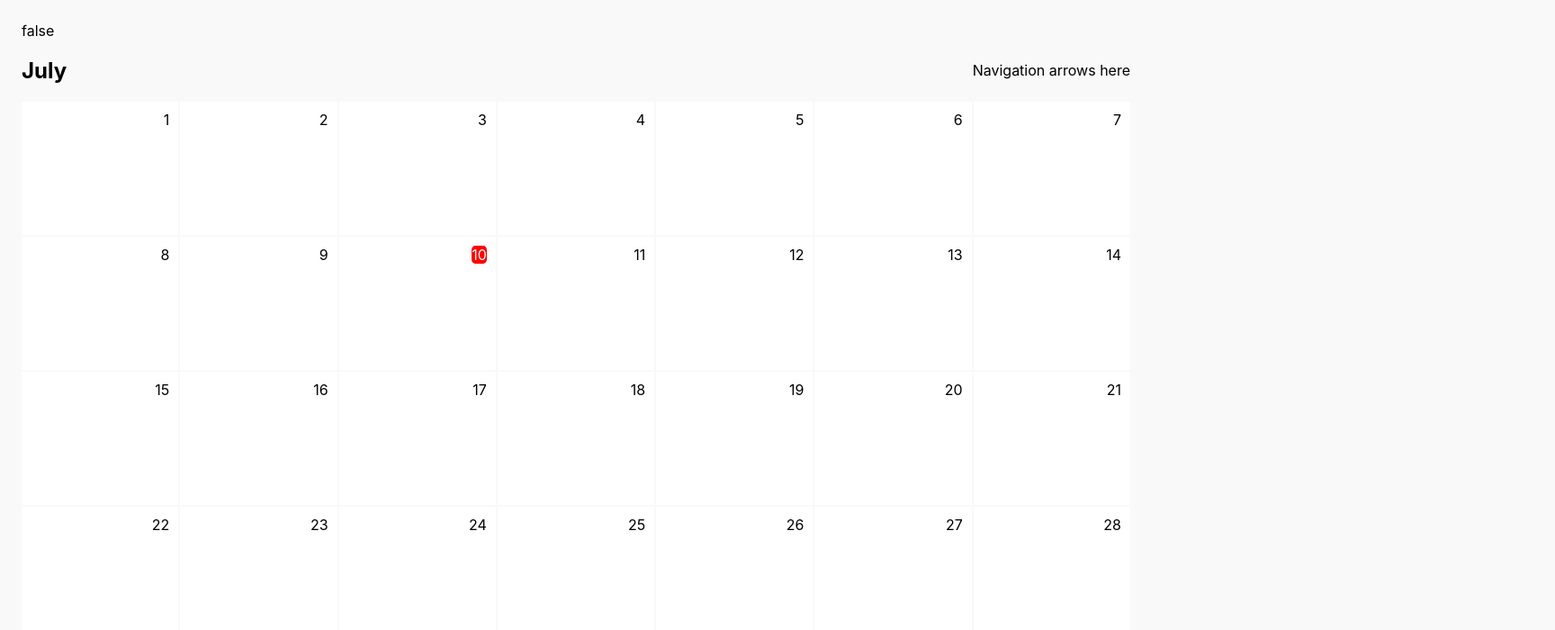
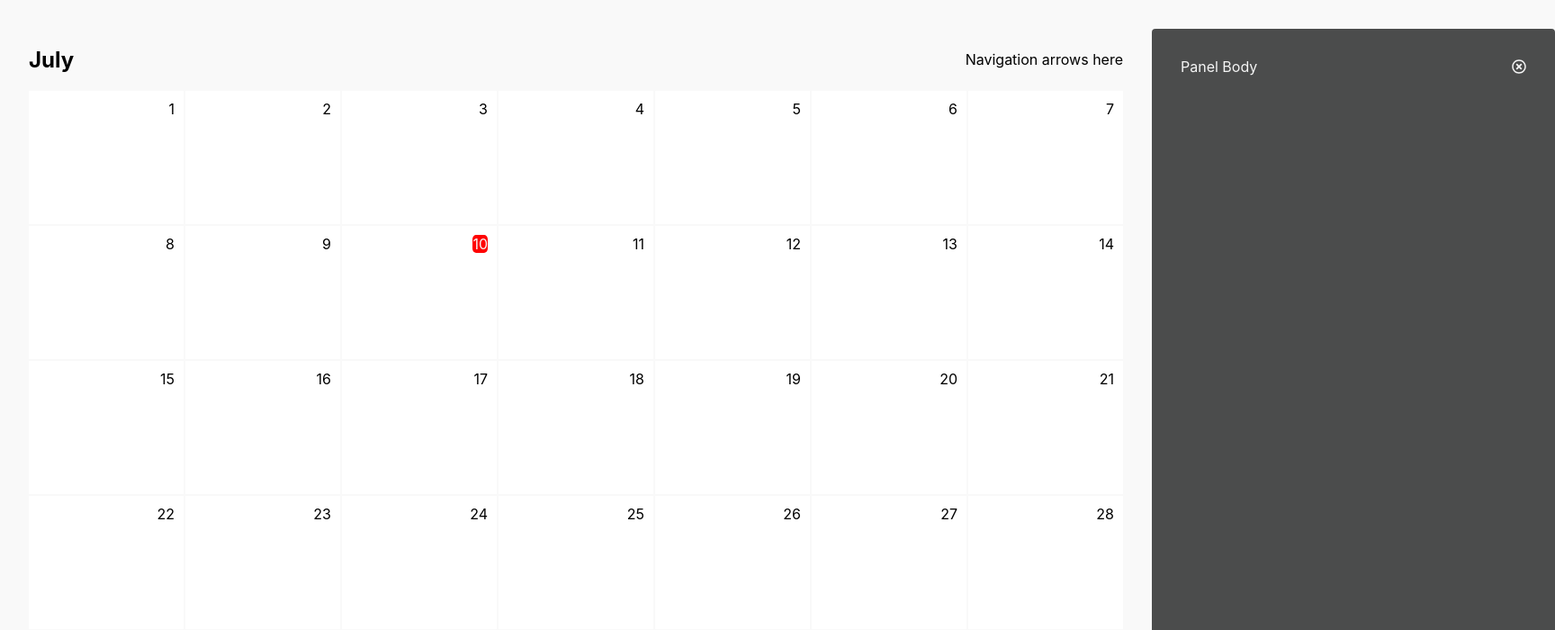
Before and after one commit to cgmferrier/react-calendar, a React (Create React App) app: page / in a window 1280 px wide. Shown: the top 700 px of the page at 90% size, 1728 px wide, since content can reach past the window. Built offline with nearby package versions, Linux system fonts and the light colour scheme.

Commit message:
Added open/close panel when a day is clicked

```diff
--- a/src/App.scss
+++ b/src/App.scss
@@ -9,5 +9,11 @@ body, html {
 }
 
 body {
-  padding: 24px;
+  padding: 2em;
 }
+
+html {
+  height: 100%;
+  overflow: hidden;
+  width: 100%;
+}
--- a/src/App.tsx
+++ b/src/App.tsx
@@ -1,13 +1,26 @@
+import { library } from '@fortawesome/fontawesome-svg-core'
+import { fab } from '@fortawesome/free-brands-svg-icons'
+import { faTimesCircle } from '@fortawesome/free-regular-svg-icons'
 import Calendar from 'components/calendar/calendar.component';
+import ReminderPanel from 'components/reminder-panel/reminder.panel.component';
 import React from 'react';
-import { Provider } from 'react-redux';
+import { Provider, useSelector } from 'react-redux';
 import store from 'store/index';
+import { isPanelOpen } from 'store/reducers';
 import './App.scss';
+
+library.add(fab, faTimesCircle)
+
+export const Panel = () => {
+  const panelOpen = useSelector(isPanelOpen);
+  return (<ReminderPanel open={panelOpen}/>);
+}
 
 function App() {
   return (
     <Provider store={store}>
       <Calendar/>
+      <Panel/>
     </Provider>
   );
 }
--- a/src/components/calendar/calendar.component.tsx
+++ b/src/components/calendar/calendar.component.tsx
@@ -1,13 +1,6 @@
 import Day from 'components/day/day.component';
 import React from 'react';
-import { useSelector } from 'react-redux';
-import { isPanelOpen } from 'store/reducers';
 import './calendar.component.scss'
-
-export const PanelOpen = () => {
-  const panelOpen = useSelector(isPanelOpen);
-  return (<div>{`${panelOpen}`}</div>);
-}
 
 class Calendar extends React.Component {
   state: { currentDay: number; currentMonth: string, totalDays: number };
@@ -35,7 +28,6 @@ class Calendar extends React.Component {
   render() {
     return (
       <section className='calendar'>
-        <PanelOpen/>
         <header className='calendar__header'>
           <h2 className='calendar__title'>{this.state.currentMonth}</h2>
           <div className='calendar__navigation'>Navigation arrows here</div>
--- /dev/null
+++ b/src/components/reminder-panel/reminder-panel.component.scss
@@ -0,0 +1,27 @@
+.reminder-panel {
+  background: #4b4c4c;
+  border-radius: 4px;
+  color: #f5f5f5;
+  height: calc(100% - 8em);
+  margin: 2em calc(-1 * (25% + 8em)) 2em;
+  padding: 2em;
+  position: absolute;
+  right: 0;
+  top: 0;
+  transition: margin-right 350ms ease-in-out;
+  width: 30%;
+
+  &--open {
+    margin-right: 2em;
+  }
+
+  &__header {
+    align-items: center;
+    display: flex;
+    justify-content: space-between;
+  }
+
+  &__icon {
+    cursor: pointer;
+  }
+}
--- /dev/null
+++ b/src/components/reminder-panel/reminder.panel.component.tsx
@@ -0,0 +1,34 @@
+import { FontAwesomeIcon } from '@fortawesome/react-fontawesome';
+import classNames from 'classnames';
+import React from 'react';
+import { connect } from 'react-redux';
+import { togglePanel } from 'store/actions/layout.action';
+import './reminder-panel.component.scss';
+
+class ReminderPanel extends React.Component<{ open: boolean, dispatch: any }> {
+
+  closePanel(): void {
+    this.props.dispatch(togglePanel(false));
+  }
+
+  render() {
+    return (
+      <section className={
+        classNames('reminder-panel', {
+          'reminder-panel--open': this.props.open
+        })
+      }>
+        <div className='reminder-panel__header'>
+          <div>Panel Body</div>
+          <FontAwesomeIcon
+            className='reminder-panel__icon'
+            icon={[ 'far', 'times-circle' ]}
+            onClick={this.closePanel.bind(this)}
+          />
+        </div>
+      </section>
+    );
+  }
+}
+
+export default connect()(ReminderPanel);
```
Also changed, not shown: package.json (+7 -0 lines), src/styles/colors.scss (added, +13 -0 lines), 1 other file (tests, documents, lock files or other folders).
